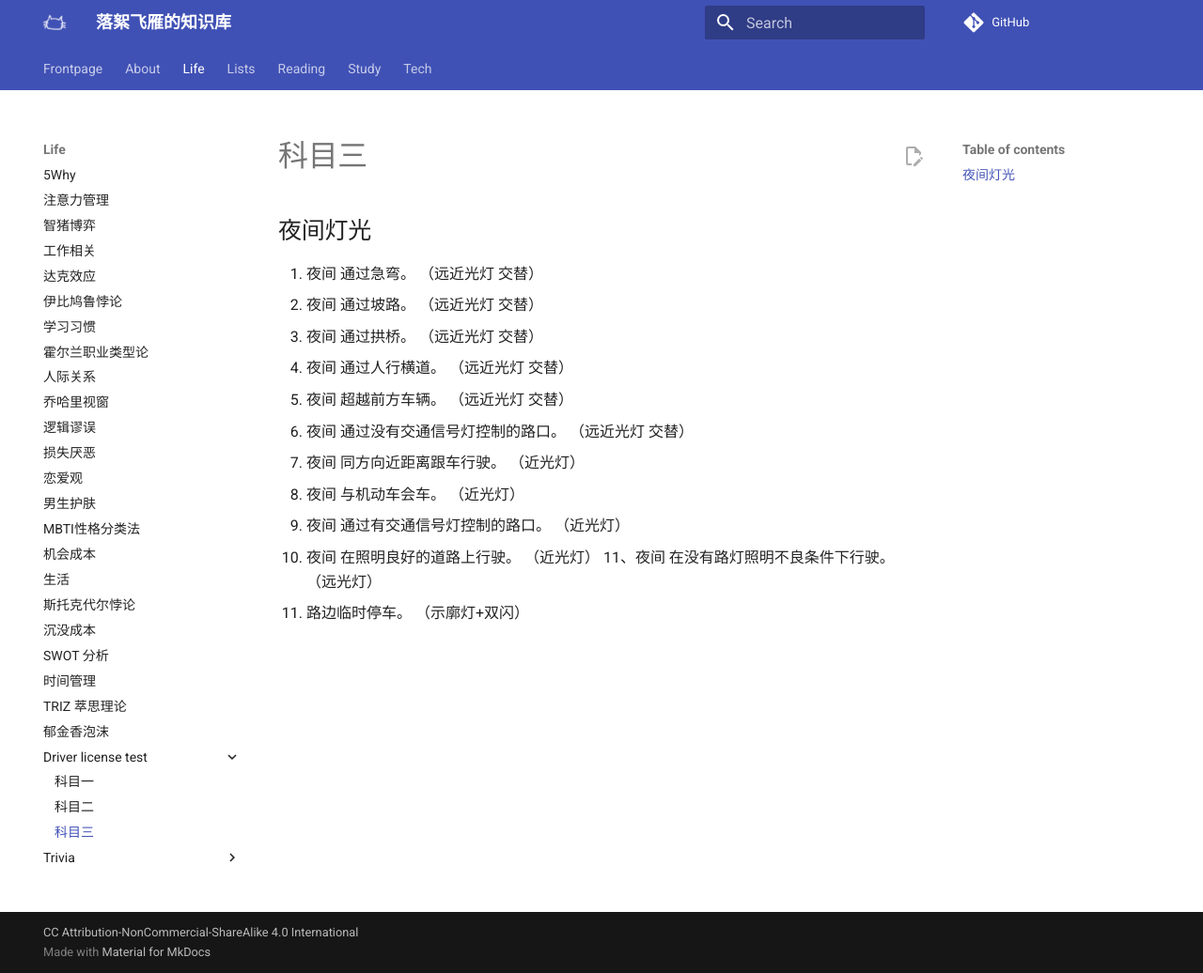
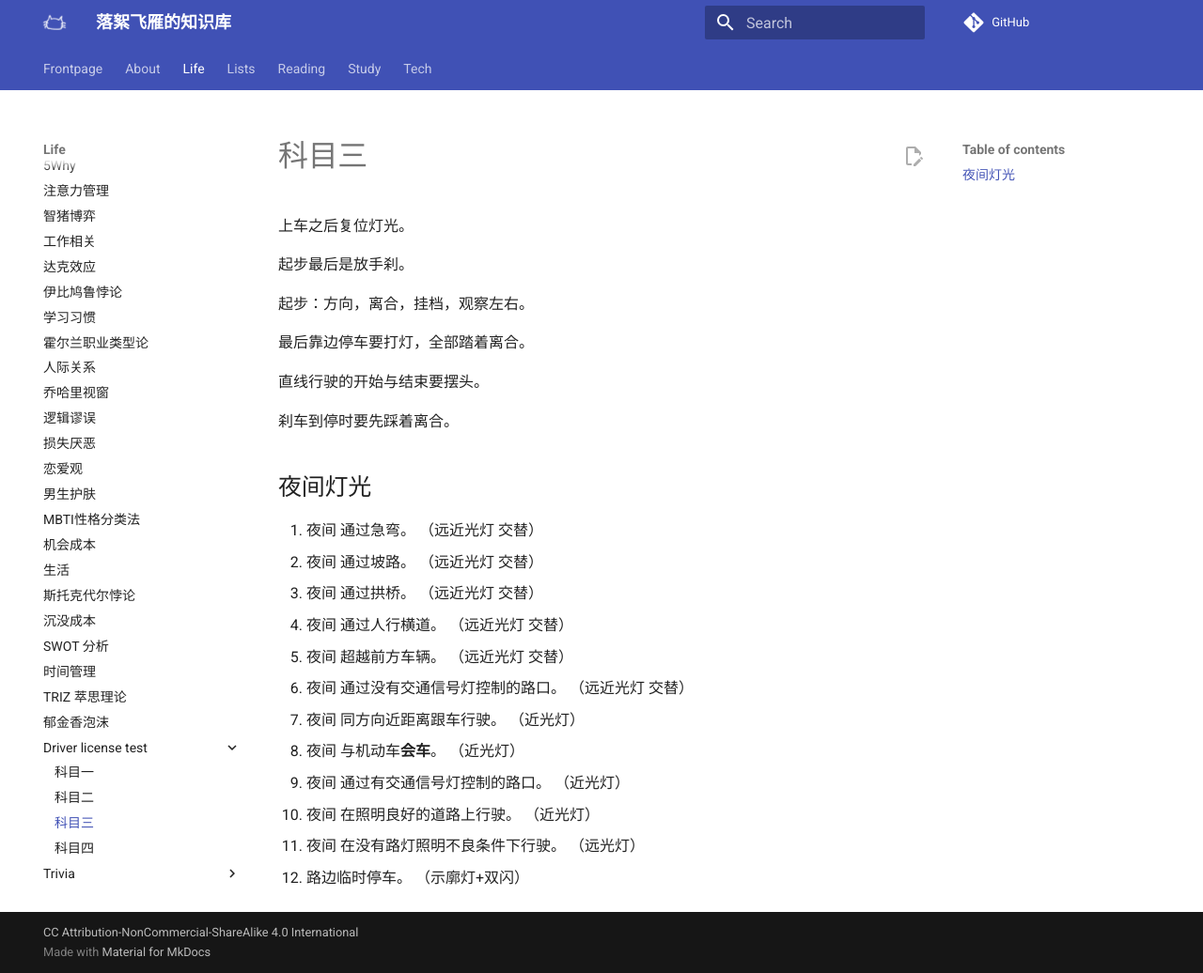
Before and after one commit to luoxufeiyan/wiki.luoxufeiyan.com, an MkDocs documentation site: the page built from docs/life/driver_license_test/subject_3.md, in a window 1280 px wide and 1036 px high. Shown: the whole window at 94% size. Built offline with MkDocs 1.6.1 and Material for MkDocs 9.7.7, drawn with Linux system fonts in a browser that asks for light colours; comment, search, counter and statistics services are not loaded.

Commit message:
feat: update

```diff
--- a/docs/life/driver_license_test/subject_3.md
+++ b/docs/life/driver_license_test/subject_3.md
@@ -1,4 +1,16 @@
 # 科目三
+
+上车之后复位灯光。
+
+起步最后是放手刹。
+
+起步：方向，离合，挂档，观察左右。
+
+最后靠边停车要打灯，全部踏着离合。
+
+直线行驶的开始与结束要摆头。
+
+刹车到停时要先踩着离合。
 
 ## 夜间灯光
 
@@ -9,8 +21,8 @@
 5. 夜间 超越前方车辆。 （远近光灯 交替）
 6. 夜间 通过没有交通信号灯控制的路口。 （远近光灯 交替）
 7. 夜间 同方向近距离跟车行驶。 （近光灯）
-8. 夜间 与机动车会车。 （近光灯）
+8. 夜间 与机动车**会车**。 （近光灯）
 9. 夜间 通过有交通信号灯控制的路口。 （近光灯）
 10. 夜间 在照明良好的道路上行驶。 （近光灯）
-11、夜间 在没有路灯照明不良条件下行驶。 （远光灯）
+11. 夜间 在没有路灯照明不良条件下行驶。 （远光灯）
 12. 路边临时停车。 （示廓灯+双闪）
```
Also changed, not shown: docs/life/driver_license_test/subject_4.md (added, +3 -0 lines).
